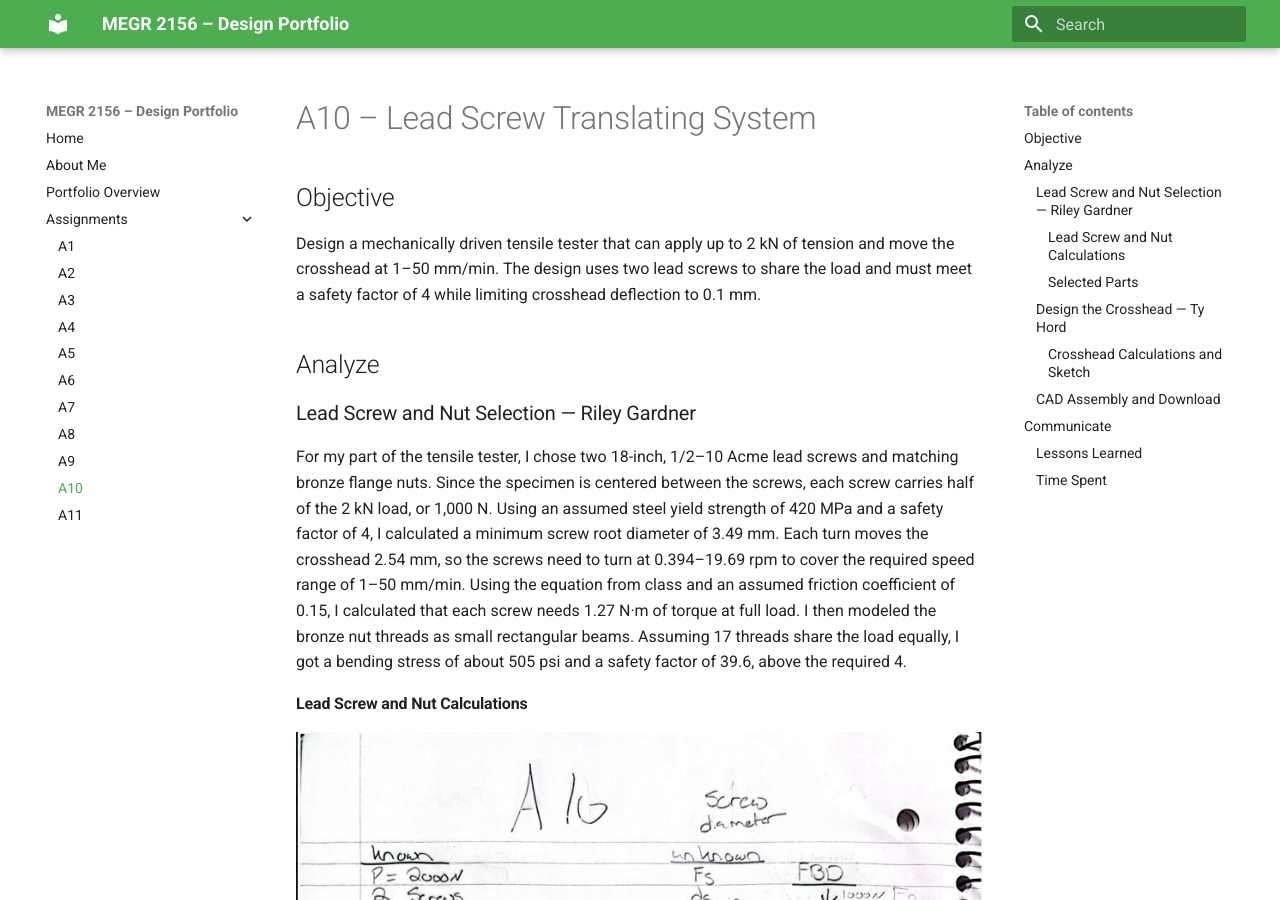
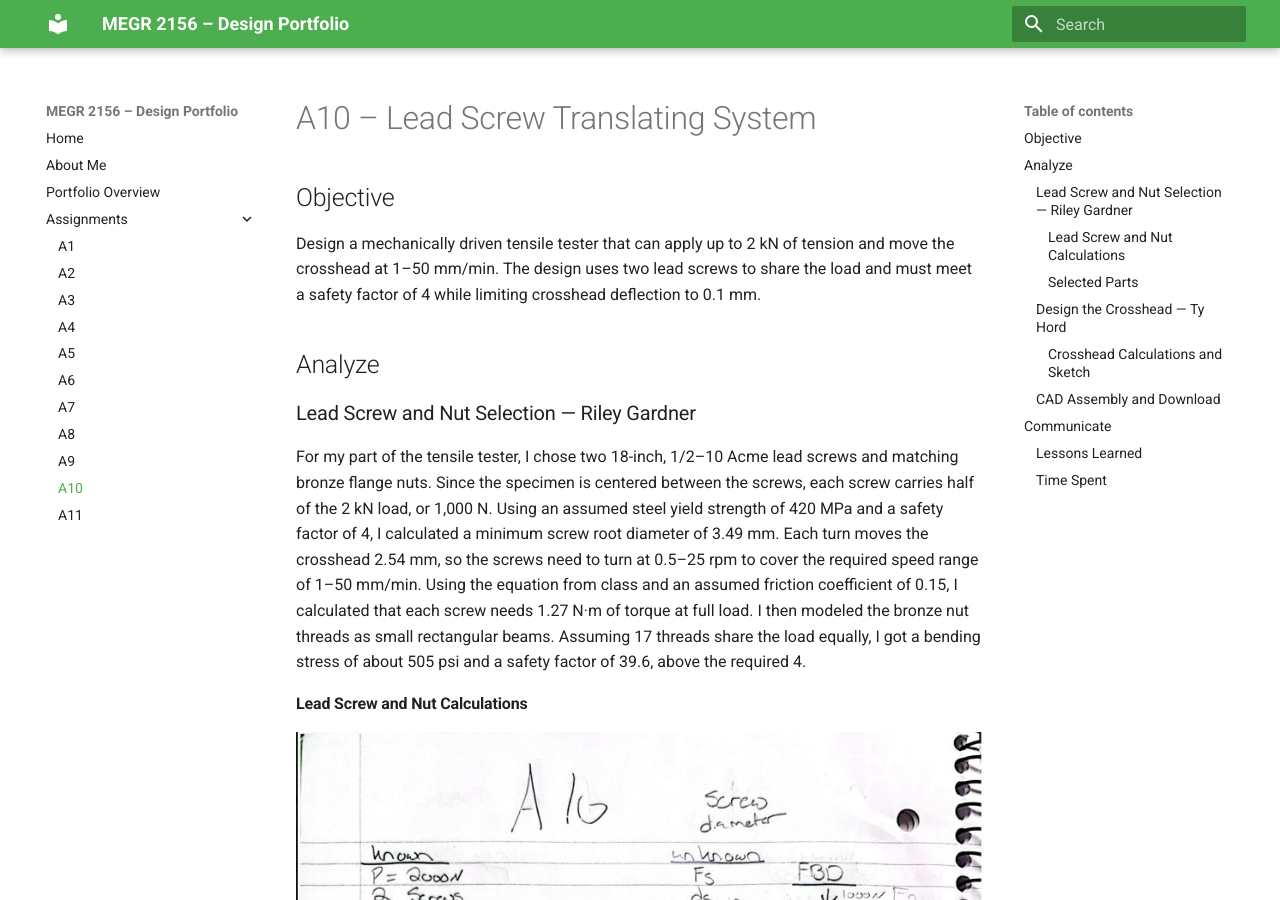
Before and after one commit to rgardn14-max/megr2157-portfolio, an MkDocs documentation site: the page built from docs/assignments/A10/index.md, in a window 1280 px wide and 900 px high. Built offline with MkDocs 1.6.1 and Material for MkDocs 9.7.7, drawn with Linux system fonts in a browser that asks for light colours.

Commit message:
Update index.md

```diff
--- a/docs/assignments/A10/index.md
+++ b/docs/assignments/A10/index.md
@@ -8,7 +8,7 @@ Design a mechanically driven tensile tester that can apply up to 2 kN of tension
 
 ### Lead Screw and Nut Selection — Riley Gardner
 
-For my part of the tensile tester, I chose two 18-inch, 1/2–10 Acme lead screws and matching bronze flange nuts. Since the specimen is centered between the screws, each screw carries half of the 2 kN load, or 1,000 N. Using an assumed steel yield strength of 420 MPa and a safety factor of 4, I calculated a minimum screw root diameter of 3.49 mm. Each turn moves the crosshead 2.54 mm, so the screws need to turn at 0.394–19.69 rpm to cover the required speed range of 1–50 mm/min. Using the equation from class and an assumed friction coefficient of 0.15, I calculated that each screw needs 1.27 N·m of torque at full load. I then modeled the bronze nut threads as small rectangular beams. Assuming 17 threads share the load equally, I got a bending stress of about 505 psi and a safety factor of 39.6, above the required 4.
+For my part of the tensile tester, I chose two 18-inch, 1/2–10 Acme lead screws and matching bronze flange nuts. Since the specimen is centered between the screws, each screw carries half of the 2 kN load, or 1,000 N. Using an assumed steel yield strength of 420 MPa and a safety factor of 4, I calculated a minimum screw root diameter of 3.49 mm. Each turn moves the crosshead 2.54 mm, so the screws need to turn at 0.5–25 rpm to cover the required speed range of 1–50 mm/min. Using the equation from class and an assumed friction coefficient of 0.15, I calculated that each screw needs 1.27 N·m of torque at full load. I then modeled the bronze nut threads as small rectangular beams. Assuming 17 threads share the load equally, I got a bending stress of about 505 psi and a safety factor of 39.6, above the required 4.
 
 #### Lead Screw and Nut Calculations
 
```
